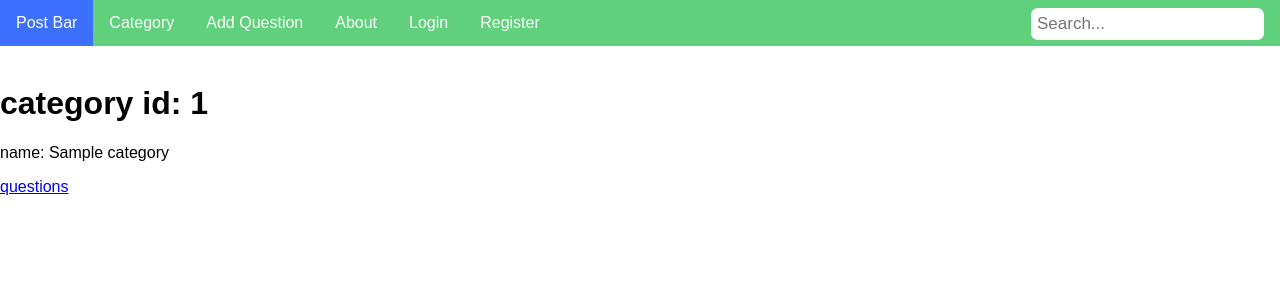
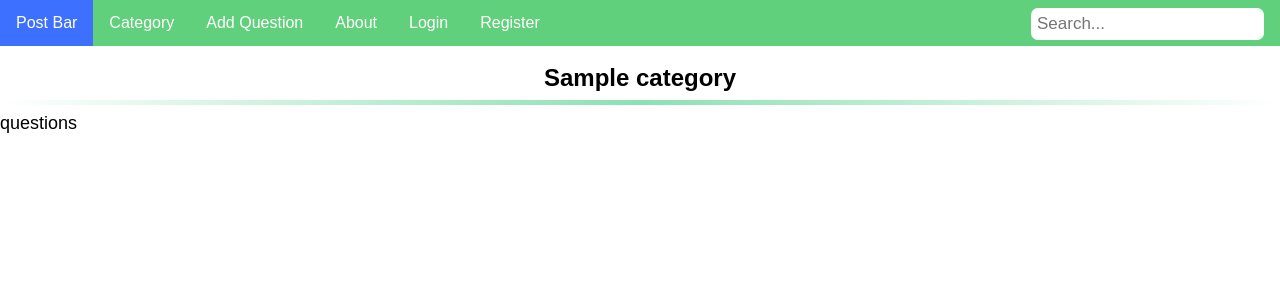
Before and after one commit to yangh567/WAD, a Django app: page /category_detail/1 in a window 1280 px wide. Shown: the top 306 px of the page. Run offline with Django 3.2, Linux system fonts and the light colour scheme; tables that the repository leaves empty hold one stand-in row (values such as "Sample post").

Commit message:
Trying to fix problems on navbar. not finished. small changes on population script

```diff
--- a/populate_PostBar.py
+++ b/populate_PostBar.py
@@ -185,9 +185,9 @@ def populate():
 	]
 
 	Cats = {
-		"Math": math_questions,
-		"Computing_Science": computing_science_questions,
-		"Other_Questions": other_questions
+		"Maths": math_questions,
+		"Computing Science": computing_science_questions,
+		"Other Questions": other_questions
 	}
 
 	for c, qs in Cats.items():
--- a/static/css/category.css
+++ b/static/css/category.css
@@ -1,5 +1,6 @@
 h1 {
     margin: 100px auto;
+    overflow: scroll;
 }
 
 .category_link {
--- a/templates/PostBar/base.html
+++ b/templates/PostBar/base.html
@@ -16,17 +16,15 @@
 
     <a href="{% url 'index' %}">Post Bar</a>
 
-
     <div class="dropdown">
 
         <button class="dropbtn">Category</button>
         <div class="dropdown-content">
-            <a href="{% url 'category_list' %}?page=1">Categories</a>
+            <a href="{% url 'category_list' %}?page=1">All Categories</a>
             {% for category in category_list %}
-                <a href="{% url 'category_detail' category.id %}">{{ category }}</a>
+                <a href="{% url 'question_list' %}?page=1&category_id={{ category.id }}">{{ category.name }}</a>
             {% endfor %}
         </div>
-
     </div>
 
     <input class="searchbar" type="text" placeholder="Search...">
--- a/templates/PostBar/category_detail.html
+++ b/templates/PostBar/category_detail.html
@@ -1,6 +1,17 @@
 {% extends 'PostBar/base.html' %}
+{% load staticfiles %}
+{% block css_block %}
+    <link rel="stylesheet" type="text/css" href="../../static/css/category.css">
+{% endblock %}
+
+
 {% block body_block %}
-    <h1>category id: {{ object.id }}</h1>
-    <p>name: {{ object.name }}</p>
+
+    <div class="title">
+        <strong>{{ object.name }}</strong>
+    </div>
+
+    <hr/>
+
     <a href="{% url 'question_list' %}?page=1&category_id={{ object.id }}">questions</a>
 {% endblock %}
```
